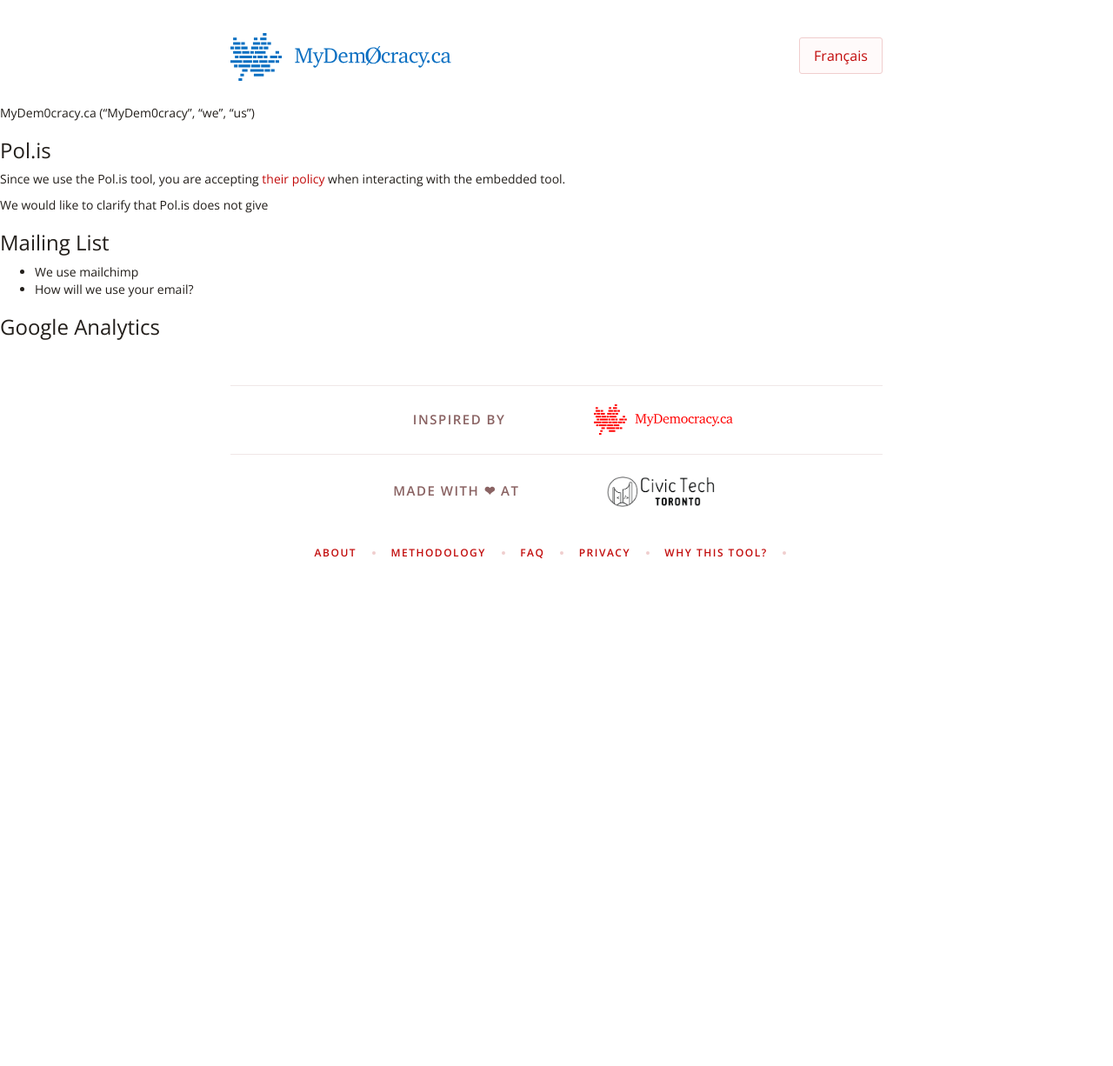
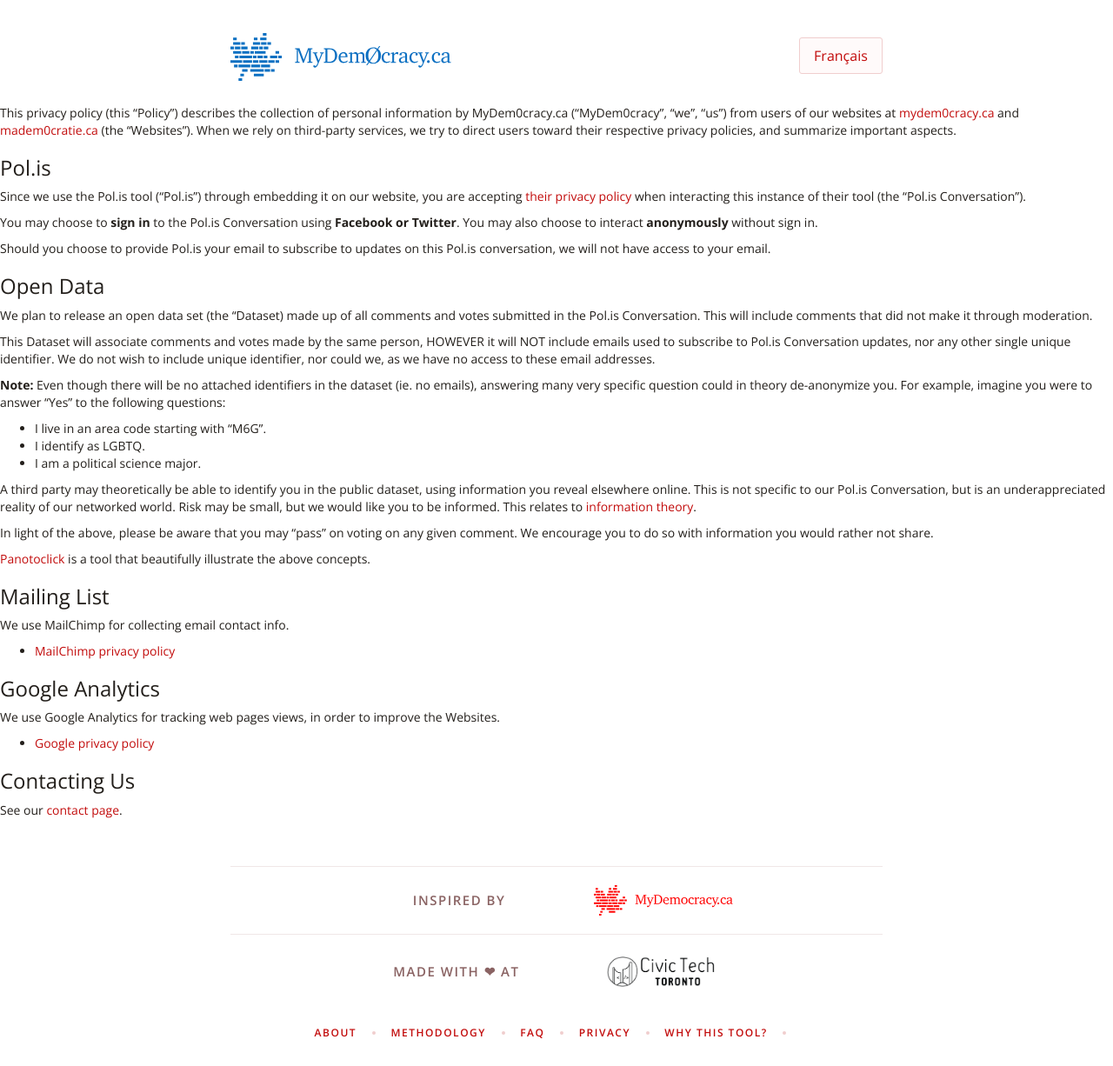
Before and after one commit to linamnt/MyDem0cracy.ca-site, a Jekyll site: the page built from privacy.md, in a window 1280 px wide. Shown: the whole page at 87% size. Built offline with Jekyll 4.4.1, drawn with Linux system fonts in a browser that asks for light colours; before the commit the page ends 900 px from its top, so only the background shows below that.

Commit message:
Added privacy sections for mailchimp, open data, google, and information theory.

```diff
--- a/privacy.md
+++ b/privacy.md
@@ -2,22 +2,72 @@
 layout: default
 ---
 
-MyDem0cracy.ca ("MyDem0cracy", "we", "us")
+This privacy policy (this "Policy") describes the collection of personal information
+by MyDem0cracy.ca ("MyDem0cracy", "we", "us") from users of our websites at
+[mydem0cracy.ca](mydem0cracy.ca) and [madem0cratie.ca](madem0cratie.ca) (the
+"Websites"). When we rely on third-party services, we try to direct users
+toward their respective privacy policies, and summarize important aspects.
 
 ### Pol.is
 
-Since we use the Pol.is tool, you are accepting [their
-policy][polis-privacy] when interacting with the embedded tool.
+Since we use the Pol.is tool ("Pol.is") through embedding it on our website, you are
+accepting [their privacy policy][polis-privacy] when interacting this instance
+of their tool (the "Pol.is Conversation").
 
-We would like to clarify that Pol.is does not give
+You may choose to **sign in** to the Pol.is Conversation using **Facebook or
+Twitter**. You may also choose to interact **anonymously** without sign in.
+
+Should you choose to provide Pol.is your email to subscribe to updates on this
+Pol.is conversation, we will not have access to your email.
+
+### Open Data
+
+We plan to release an open data set (the "Dataset) made up of all comments and
+votes submitted in the Pol.is Conversation. This will include comments that did
+not make it through moderation.
+
+This Dataset will associate comments and votes made by the same person, HOWEVER
+it will NOT include emails used to subscribe to Pol.is Conversation updates,
+nor any other single unique identifier. We do not wish to include unique
+identifier, nor could we, as we have no access to these email addresses.
+
+**Note:** Even though there will be no attached identifiers in the dataset (ie. no
+emails), answering many very specific question could in theory de-anonymize
+you. For example, imagine you were to answer "Yes" to the following questions:
+
+* I live in an area code starting with "M6G".
+* I identify as LGBTQ.
+* I am a political science major.
+
+A third party may theoretically be able to identify you in the public dataset,
+using information you reveal elsewhere online. This is not specific to our
+Pol.is Conversation, but is an underappreciated reality of our networked world.
+Risk may be small, but we would like you to be informed. This relates to [information
+theory](https://en.wikipedia.org/wiki/Information_theory).
+
+In light of the above, please be aware that you may "pass" on voting on any
+given comment. We encourage you to do so with information you would rather not
+share.
+
+[Panotoclick](https://panopticlick.eff.org/) is a tool that beautifully
+illustrate the above concepts.
 
 ### Mailing List
 
-* We use mailchimp
-* How will we use your email?
+We use MailChimp for collecting email contact info.
+
+* [MailChimp privacy policy](https://mailchimp.com/legal/privacy/)
 
 ### Google Analytics
 
+We use Google Analytics for tracking web pages views, in order to improve the
+Websites.
+
+* [Google privacy policy](https://www.google.com/intl/en/policies/privacy/)
+
+### Contacting Us
+
+See our [contact page](/contact).
 
 <!-- Links -->
    [polis-privacy]: https://pol.is/privacy
```
